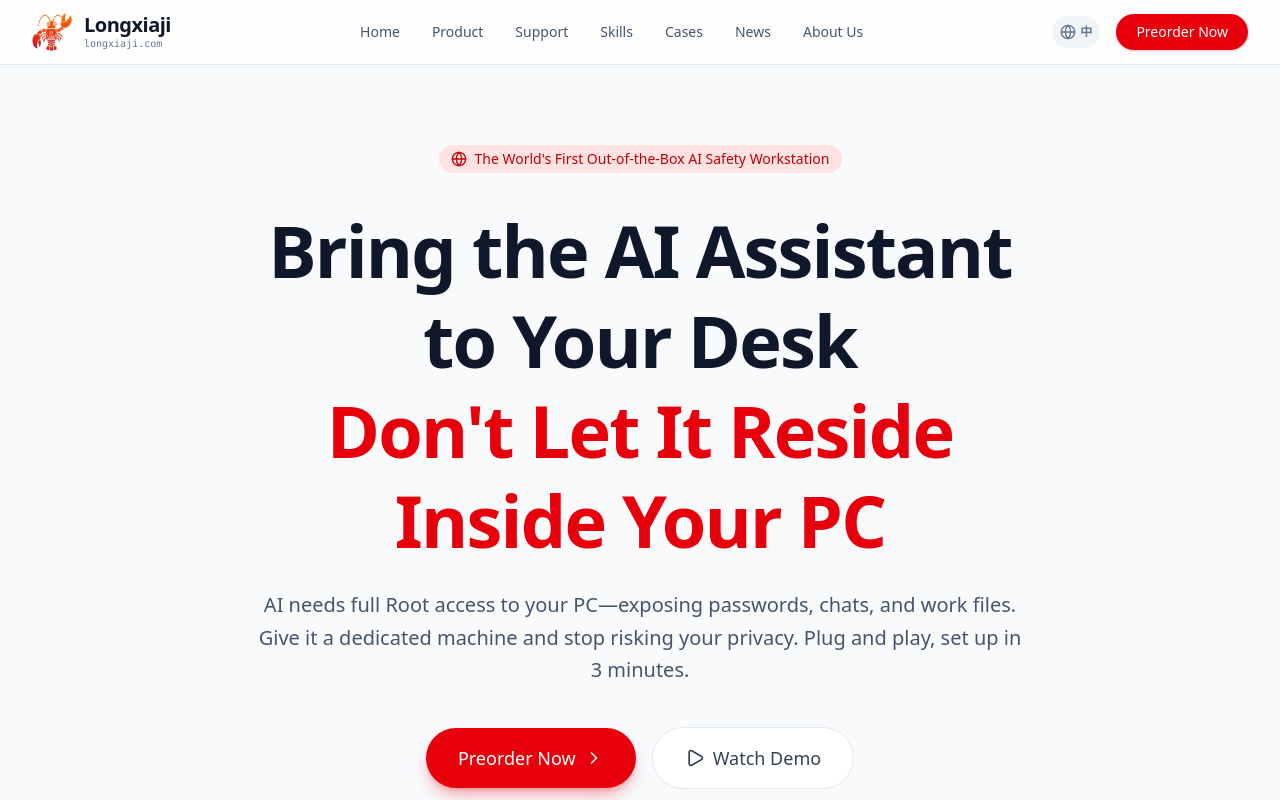
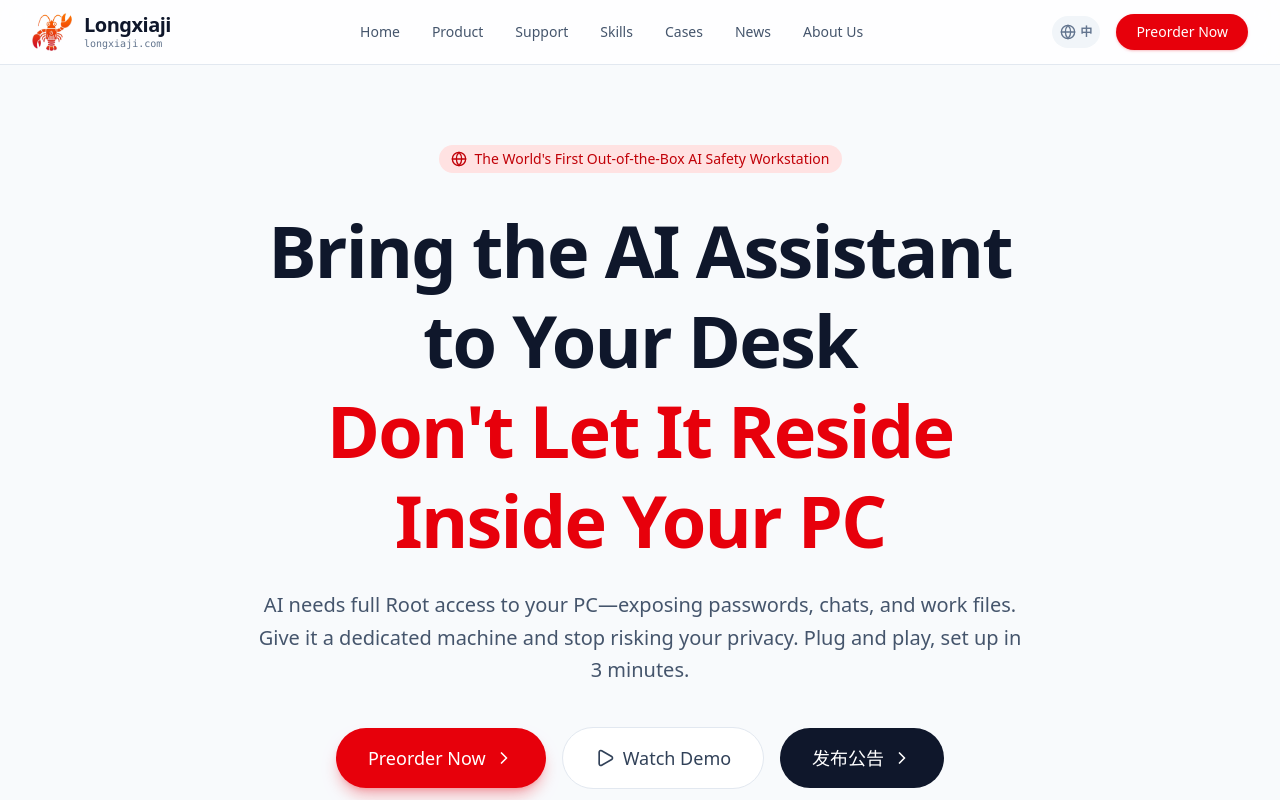
Before and after one commit to dappweb/longxiaji, a React (Vite) app: page / in a window 1280 px wide. Shown: the top 800 px of the page. Built offline with nearby package versions, Linux system fonts and the light colour scheme; no server answers.

Commit message:
feat: add publish announcement button on homepage

```diff
--- a/src/pages/Home.tsx
+++ b/src/pages/Home.tsx
@@ -67,6 +67,9 @@ export default function Home() {
               </button>
               <button onClick={scrollToProduct} className="w-full sm:w-auto bg-white text-slate-700 border border-slate-200 px-8 py-4 rounded-full text-lg font-medium hover:bg-slate-50 hover:border-slate-300 transition-all flex items-center justify-center gap-2">
                 <Play className="w-5 h-5" /> {t('hero.video', '观看演示视频')}
+              </button>
+              <button onClick={() => navigate('/admin/announcements')} className="w-full sm:w-auto bg-slate-900 text-white px-8 py-4 rounded-full text-lg font-medium hover:bg-slate-800 transition-all flex items-center justify-center gap-2 group">
+                {t('hero.publish_announcement', '发布公告')} <ChevronRight className="w-5 h-5 group-hover:translate-x-1 transition-transform" />
               </button>
             </motion.div>
             <motion.p
```
